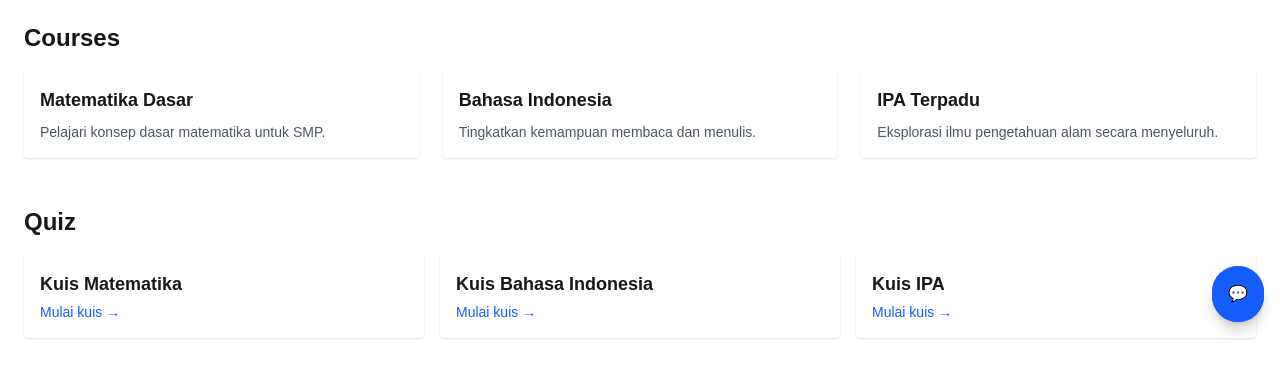
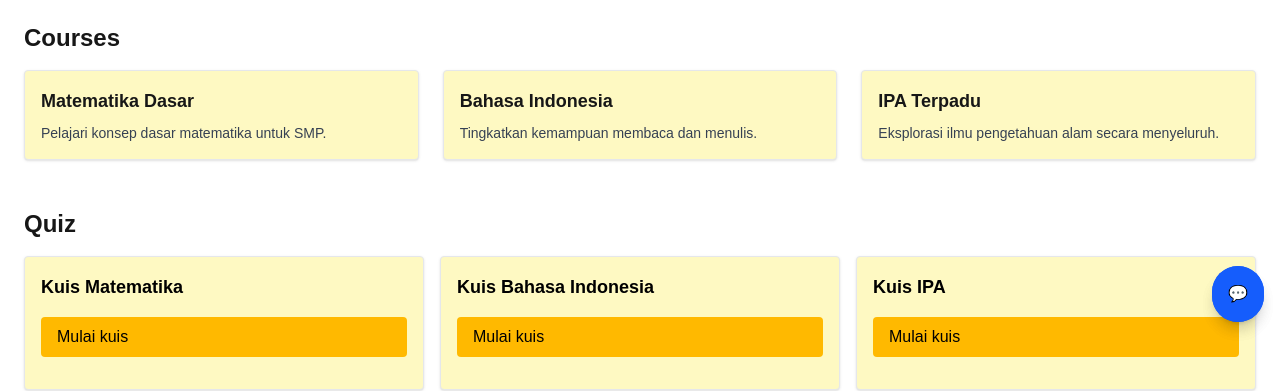
Before and after one commit to afiifmaul/EduFun_PMUL, a Next.js app: page / in a window 1280 px wide. Shown: the part 462-853 px from the top of the page. Built offline with nearby package versions, Linux system fonts and the light colour scheme.

Commit message:
Edit card

```diff
--- a/src/app/components/CourseCard.js
+++ b/src/app/components/CourseCard.js
@@ -1,10 +1,20 @@
+// app/components/CourseCard.js
 import Link from "next/link";
+
+// Utility untuk memotong teks berdasarkan jumlah kata
+function truncateText(text, maxWords = 20) {
+  const words = text.split(" ");
+  return words.length > maxWords
+    ? words.slice(0, maxWords).join(" ") + "..."
+    : text;
+}
+
 export default function CourseCard({ id, title, description }) {
   return (
     <Link href={`/courses/${id}`}>
-      <div className="p-4 bg-white rounded shadow hover:shadow-md transition cursor-pointer">
+      <div className="p-4 bg-yellow-100 border border-gray-200 rounded shadow hover:shadow-md transition cursor-pointer">
         <h3 className="font-semibold text-lg mb-2">{title}</h3>
-        <p className="text-sm text-gray-600">{description}</p>
+        <p className="text-sm text-gray-700">{truncateText(description, 20)}</p>
       </div>
     </Link>
   );
--- a/src/app/components/QuizCard.js
+++ b/src/app/components/QuizCard.js
@@ -3,9 +3,11 @@ import Link from "next/link";
 export default function QuizCard({ title, href }) {
   return (
     <Link href={href}>
-      <div className="p-4 bg-white rounded shadow hover:shadow-md transition cursor-pointer">
-        <h3 className="text-lg font-semibold">{title}</h3>
-        <p className="text-sm text-blue-600 mt-1">Mulai kuis →</p>
+      <div className="p-4 bg-yellow-100 border border-gray-200 rounded shadow hover:shadow-md transition cursor-pointer">
+        <h3 className="text-lg font-semibold text-black">{title}</h3>
+        <p className="my-4 px-4 py-2 bg-amber-400 text-black rounded hover:bg-amber-500 transition">
+          Mulai kuis
+        </p>
       </div>
     </Link>
   );
```
